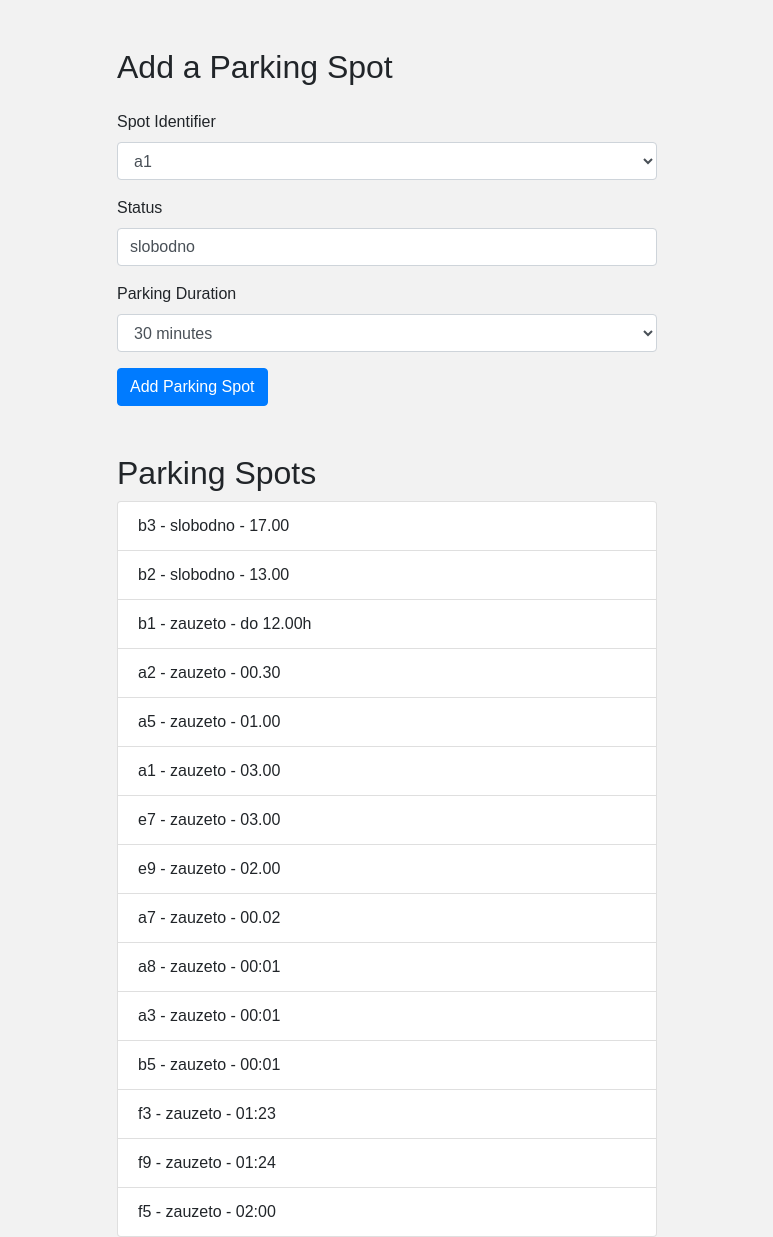
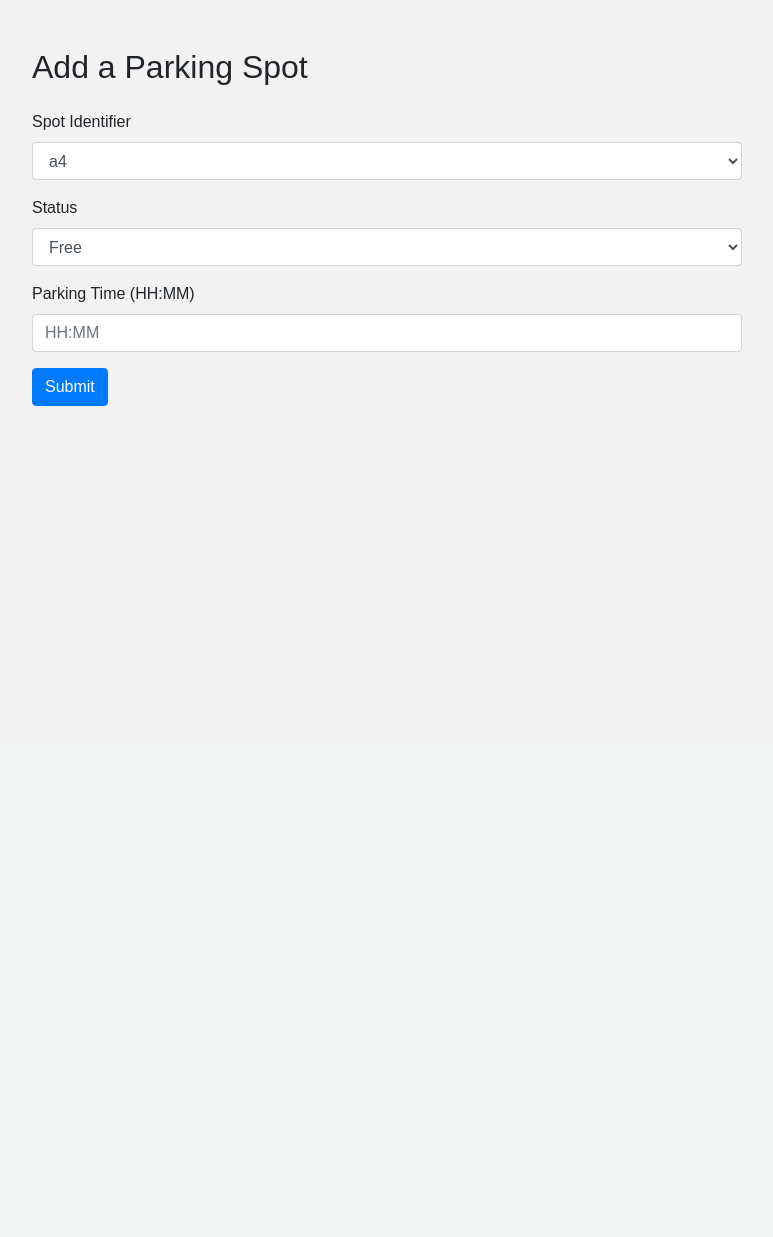
Before and after one commit to Dino175/projektParking-, a Flask app: page /parkirna_mjesta in a window 1280 px wide. Shown: the part 56-1293 px from the top of the page, without its empty margins (253-1026 px from the left). After the commit the page ends 462 px from the top, so only its background shows below. Run offline with Flask 3, Linux system fonts and the light colour scheme; data comes from the database, SQL or seed files in the repository; both versions use the stored data as it was after the commit; some libraries are stand-ins or nearby versions.

Commit message:
index, parkirna, app i vozila update

```diff
--- a/app.py
+++ b/app.py
@@ -1,9 +1,10 @@
-from flask import Flask, render_template, request, redirect, url_for, jsonify
+from flask import Flask, render_template, request, redirect, url_for, jsonify, flash
 import sqlite3
 import string
 from datetime import datetime
 
 app = Flask(__name__)
+app.secret_key = 'supersecretkey'
 DATABASE = 'database.sqlite'
 
 def get_db_connection():
@@ -12,10 +13,16 @@ def get_db_connection():
     return conn
 
 def generate_parking_spots():
+    conn = get_db_connection()
+    zauzeta_mjesta = [mjesto['IdentifikatorMjesta'] for mjesto in conn.execute('SELECT IdentifikatorMjesta FROM ParkirnoMjesto WHERE Status = "zauzeto"').fetchall()]
+    conn.close()
+
     spots = []
     for letter in string.ascii_lowercase[:6]:
         for number in range(1, 10):
-            spots.append(f"{letter}{number}")
+            spot = f"{letter}{number}"
+            if spot not in zauzeta_mjesta:
+                spots.append(spot)
     return spots
 
 @app.route('/')
@@ -36,6 +43,13 @@ def vozila():
         godina_proizvodnje = request.form['GodinaProizvodnje']
 
         conn = get_db_connection()
+        vozilo = conn.execute('SELECT * FROM Vozilo WHERE RegistarskaOznaka = ?', (registarska_oznaka,)).fetchone()
+
+        if vozilo is not None:
+            conn.close()
+            flash('Vozilo s istom registarskom oznakom već postoji!')
+            return redirect(url_for('vozila'))
+
         conn.execute('INSERT INTO Vozilo (RegistarskaOznaka, Marka, Model, Boja, GodinaProizvodnje) VALUES (?, ?, ?, ?, ?)',
                      (registarska_oznaka, marka, model, boja, godina_proizvodnje))
         conn.commit()
@@ -55,15 +69,23 @@ def parkirna_mjesta():
         vrijeme_parkiranja = request.form['VrijemeParkiranja']
 
         conn = get_db_connection()
+        existing_spot = conn.execute('SELECT * FROM ParkirnoMjesto WHERE IdentifikatorMjesta = ?', (identifikator_mjesta,)).fetchone()
+        conn.close()
+
+        if existing_spot:
+            flash('This parking spot is already taken.')
+            return redirect(url_for('parkirna_mjesta'))
+
+        conn = get_db_connection()
         conn.execute('INSERT INTO ParkirnoMjesto (IdentifikatorMjesta, Status, VrijemeParkiranja) VALUES (?, ?, ?)',
                      (identifikator_mjesta, status, vrijeme_parkiranja))
         conn.commit()
         conn.close()
-        return redirect(url_for('parkirna_mjesta'))
+        return redirect(url_for('index'))
 
+    spots = generate_parking_spots()
     conn = get_db_connection()
     parkirna_mjesta = conn.execute('SELECT * FROM ParkirnoMjesto').fetchall()
-    spots = generate_parking_spots()
     conn.close()
     return render_template('parkirna_mjesta.html', parkirna_mjesta=parkirna_mjesta, spots=spots)
 
@@ -104,5 +126,10 @@ def get_parking_spots():
 
     return jsonify({'parkirna_mjesta': updated_spots})
 
+@app.route('/api/slobodna_mjesta')
+def api_slobodna_mjesta():
+    spots = generate_parking_spots()
+    return jsonify({'slobodna_mjesta': spots})
+
 if __name__ == "__main__":
     app.run(debug=True, host='0.0.0.0')
--- a/templates/index.html
+++ b/templates/index.html
@@ -3,11 +3,13 @@
 {% block title %}Home - Parking+{% endblock %}
 
 {% block content %}
+
 <div class="jumbotron">
     <h1 class="display-4">Welcome to Parking+</h1>
     <p class="lead">Manage your vehicles and parking spots with ease.</p>
     <hr class="my-4">
     <p>Use the navigation above to get started.</p>
+    <button onclick="window.location.href='{{ url_for('vozila') }}'" class="btn btn-primary btn-lg">Zauzmi mjesto</button>
 </div>
 
 <h2 class="mb-4">Vehicles</h2>
@@ -39,6 +41,7 @@ function refreshParkingSpots() {
         });
 }
 
-setInterval(refreshParkingSpots, 60000);
+setInterval(refreshParkingSpots, 60000)
 </script>
+
 {% endblock %}
--- a/templates/parkirna_mjesta.html
+++ b/templates/parkirna_mjesta.html
@@ -3,9 +3,21 @@
 {% block title %}Parking Spots - Parking+{% endblock %}
 
 {% block content %}
+<div class="container">
     <div class="row justify-content-center">
-    <div class="col-md-6">
+        <div class="col-md-8">
             <h2 class="mb-4">Add a Parking Spot</h2>
+
+            {% with messages = get_flashed_messages() %}
+              {% if messages %}
+                <div class="alert alert-danger" role="alert">
+                  {% for message in messages %}
+                    <p>{{ message }}</p>
+                  {% endfor %}
+                </div>
+              {% endif %}
+            {% endwith %}
+
             <form method="post">
                 <div class="form-group">
                     <label for="IdentifikatorMjesta">Spot Identifier</label>
@@ -17,26 +29,18 @@
                 </div>
                 <div class="form-group">
                     <label for="Status">Status</label>
-                <input type="text" class="form-control" id="Status" name="Status" value="slobodno" required>
+                    <select class="form-control" id="Status" name="Status" required>
+                        <option value="slobodno">Free</option>
+                        <option value="zauzeto">Occupied</option>
+                    </select>
                 </div>
                 <div class="form-group">
-                <label for="VrijemeParkiranja">Parking Duration</label>
-                <select class="form-control" id="VrijemeParkiranja" name="VrijemeParkiranja">
-                    <option value="00.30">30 minutes</option>
-                    <option value="01.00">1 hour</option>
-                    <option value="02.00">2 hours</option>
-                    <option value="03.00">3 hours</option>
-                </select>
+                    <label for="VrijemeParkiranja">Parking Time (HH:MM)</label>
+                    <input type="text" class="form-control" id="VrijemeParkiranja" name="VrijemeParkiranja" placeholder="HH:MM" required>
                 </div>
-            <button type="submit" class="btn btn-primary">Add Parking Spot</button>
+                <button type="submit" class="btn btn-primary">Submit</button>
             </form>
-
-        <h2 class="mt-5">Parking Spots</h2>
-        <ul class="list-group">
-            {% for mjesto in parkirna_mjesta %}
-                <li class="list-group-item">{{ mjesto.IdentifikatorMjesta }} - {{ mjesto.Status }} - {{ mjesto.VrijemeParkiranja }}</li>
-            {% endfor %}
-        </ul>
+        </div>
     </div>
 </div>
 {% endblock %}
```
Also changed, not shown: templates/vozila.html (+16 -2 lines), database.sqlite. Lines whose indentation alone changed are shown as unchanged.
